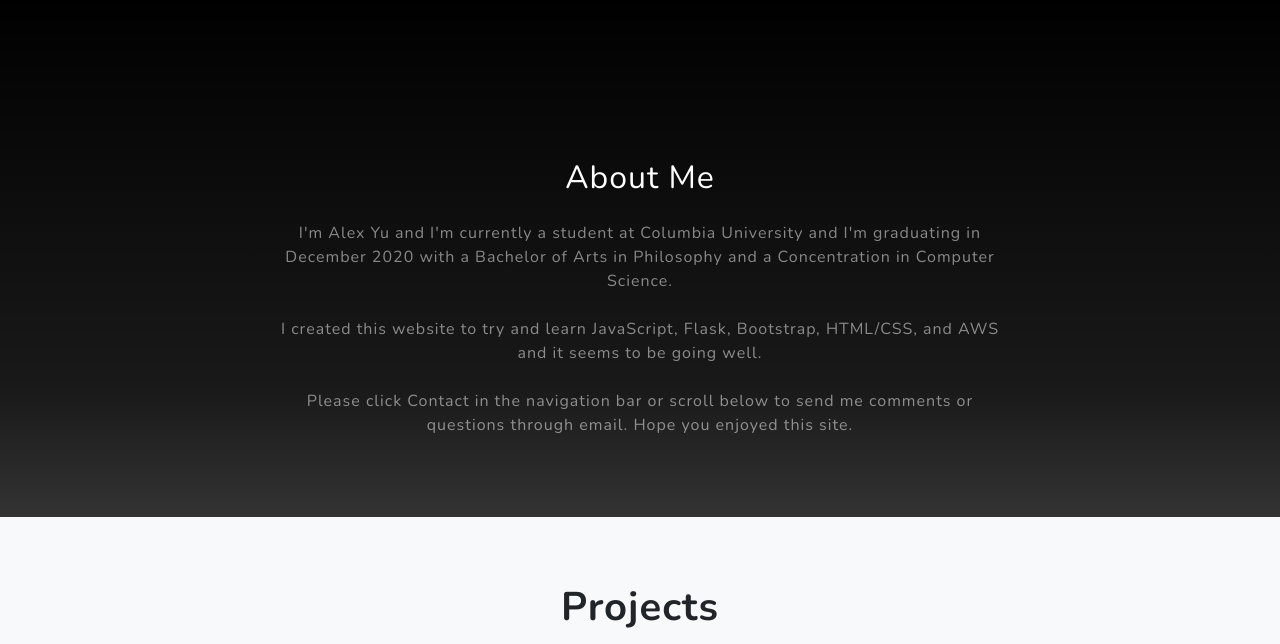
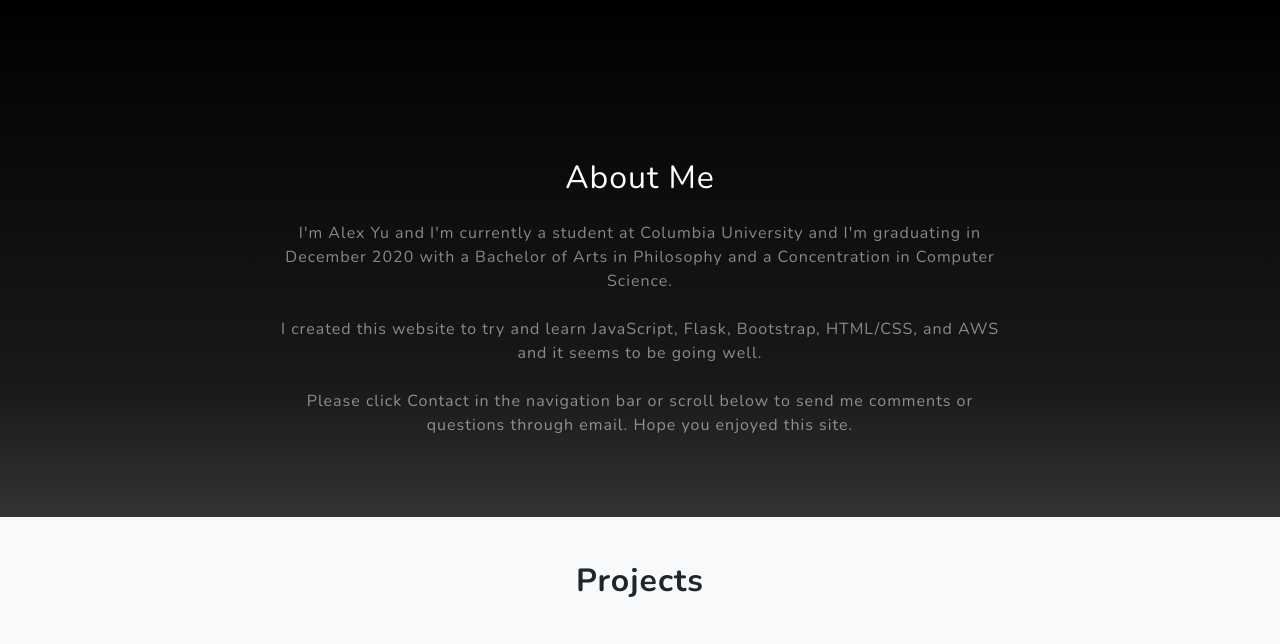
Before and after one commit to buddhajjigae/Personal_Site, a Python web app: template templates/index.html in a window 1280 px wide. Shown: the part 801-1445 px from the top of the page. Run offline with Jinja, Linux system fonts and the light colour scheme; the template is opened without the code that fills it, so the values that code supplies are empty; some libraries are stand-ins or nearby versions.

Commit message:
Update index.html
Changed Project font sizing and margin-top formatting

```diff
--- a/templates/index.html
+++ b/templates/index.html
@@ -73,7 +73,7 @@
 <!-- Projects-->
 <section class="projects-section bg-light" id="projects">
     <div class="container">
-        <p style="font-size: 2.5em; text-align: center; margin-top: -100px;"><strong>Projects</strong></p>
+        <p style="font-size: 2.0em; text-align: center; margin-top: -120px;"><strong>Projects</strong></p>
         <br>
         <!-- Featured Project Row-->
         <div class="row align-items-center no-gutters mb-4 mb-lg-5">
```
